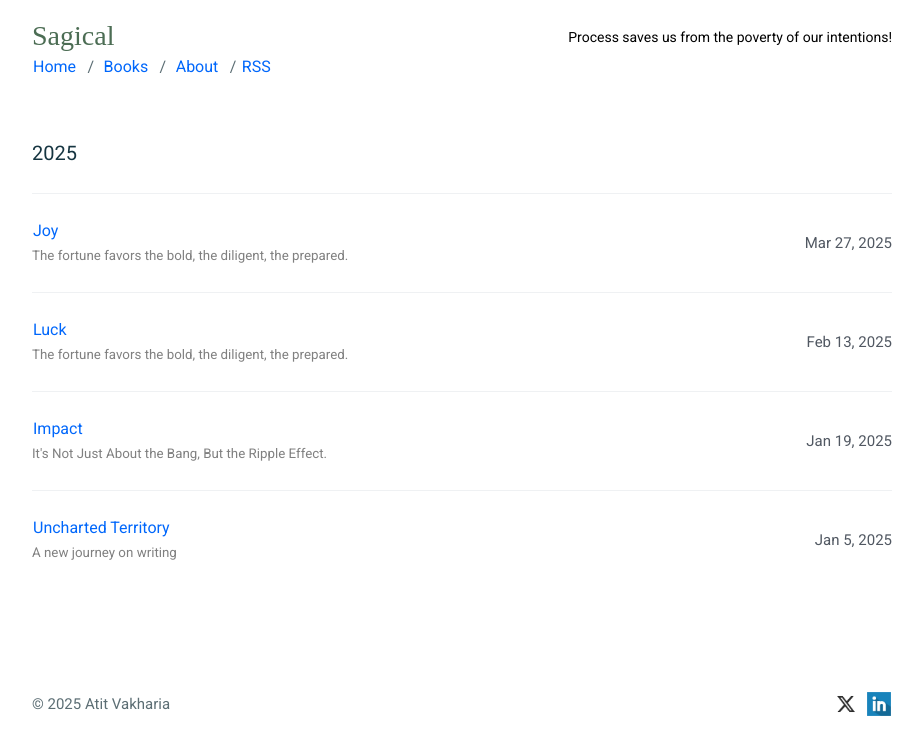
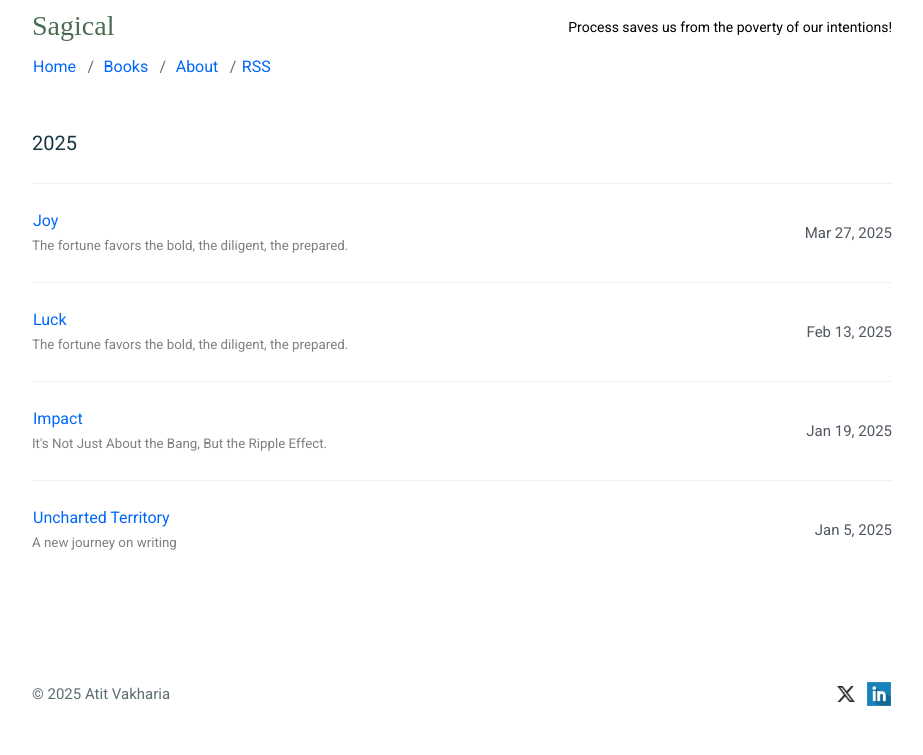
Before and after one commit to mkchoi212/paper-jekyll-theme, a Jekyll site: the page built from index.html, in a window 1280 px wide. Shown: the top 755 px of the page, without its empty margins (178-1101 px from the left). Built offline with Jekyll 4.4.1, drawn with Linux system fonts in a browser that asks for light colours.

Commit message:
Update header.html

```diff
--- a/_includes/header.html
+++ b/_includes/header.html
@@ -3,8 +3,8 @@
     <span style="color: #4c6d54; font-family: Chalkboard; font-size: 2.8rem;">{{ site.title }}</span>
   </div>
   <div style="float: right; text-align: right; width: 50%; font-size: 14px; margin-top: 9px;">Process saves us from the poverty of our intentions!</div>
-  <p style="margin-top: 10px;">&nbsp;</p>
-  <div style="float: left; width: 66%; font-size: 16px;">
+  <p><br/></p>
+  <div style="float: left; width: 66%; font-size: 16px; padding-top: 10px;">
     <a href="{{ "/" | prepend: site.baseurl }}">Home</a>
     <span class="u-separate"></span> <a href="{{ "/books/" | prepend: site.baseurl }}">Books</a>
     <span class="u-separate"></span> <a href="{{ "/about/" | prepend: site.baseurl }}">About</a>
```
